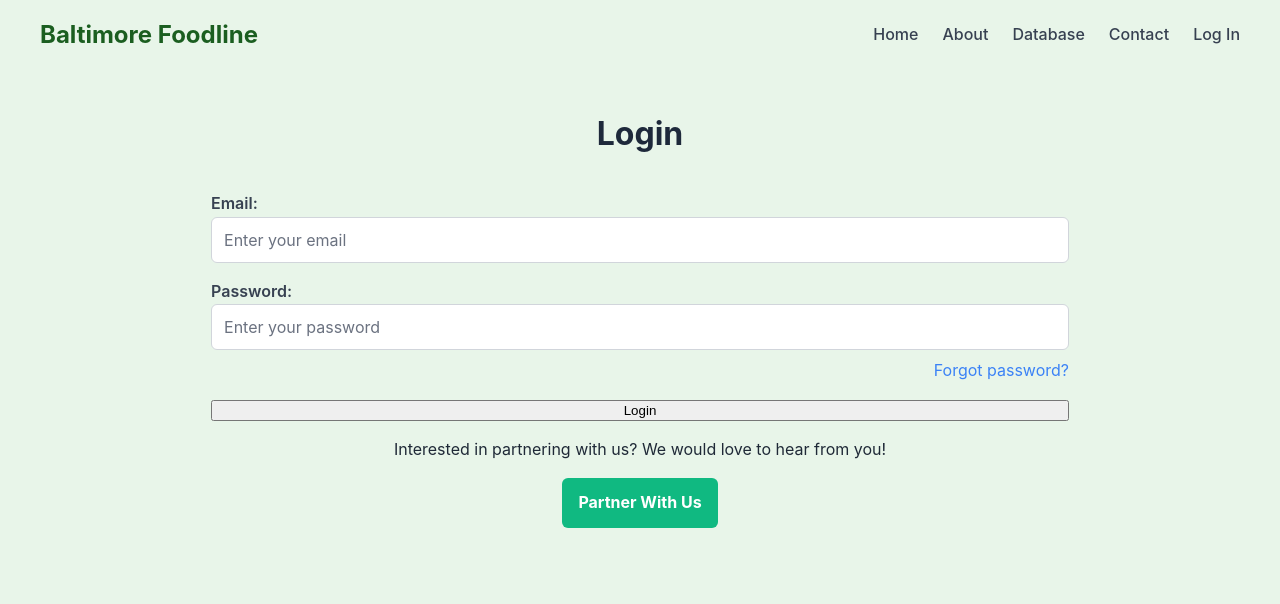
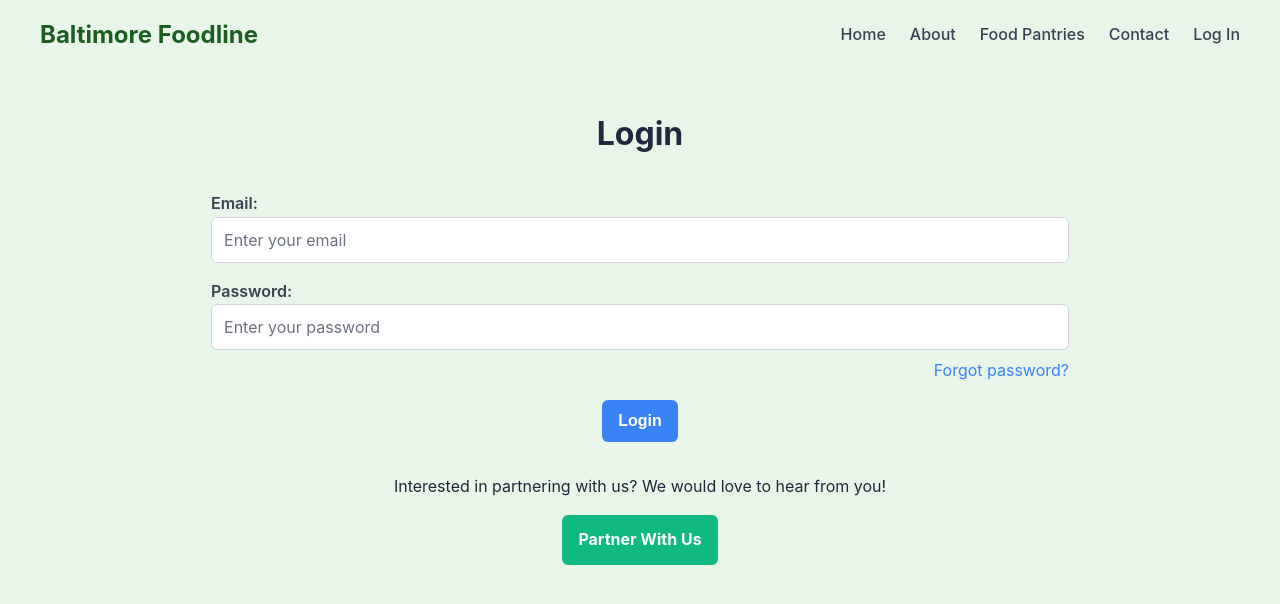
Before and after one commit to luckyjain1/baltimorefoodline, a Next.js app: page /login in a window 1280 px wide. Shown: the top 604 px of the page. Built offline with nearby package versions, Linux system fonts and the light colour scheme; no server answers.

Commit message:
fixed login page formatting and added in database table, there are error while deploying

```diff
--- a/app/database/page.tsx
+++ b/app/database/page.tsx
@@ -6,7 +6,6 @@ export default function DatabasePage() {
 
   type Pantry = {
     id: string;
-    name: string;
     location: string;
     hours: string;
     other: string;
@@ -26,7 +25,7 @@ export default function DatabasePage() {
 
   return (
     <div className="container">
-      <h1 className="page-title">Food Pantry Database</h1>
+      <h1 className="page-title">Food Pantries in Baltimore</h1>
       <table className="table">
         <thead>
           <tr>
@@ -39,7 +38,7 @@ export default function DatabasePage() {
         <tbody>
           {foodPantries.map((pantry) => (
             <tr key={pantry.id}>
-              <td>{pantry.name || "N/A"}</td>
+              <td>{pantry.id || "N/A"}</td>
               <td>{pantry.location || "N/A"}</td>
               <td>{pantry.hours || "N/A"}</td>
               <td>{pantry.other || "N/A"}</td>
--- a/app/globals.css
+++ b/app/globals.css
@@ -209,7 +209,3 @@ textarea::placeholder {
   color: #4b5563; /* Gray-600 */
   text-align: left;
 }
-
-.table tr:nth-child(even) td {
-  background-color: #f3f4f6; /* Gray-200 for alternating rows */
-}
--- a/app/login/page.tsx
+++ b/app/login/page.tsx
@@ -84,7 +84,7 @@ export default function LoginPage() {
 
           <button
             type="submit"
-            className={loading ? "bg-blue-500 text-white font-bold py-2 px-4 rounded opacity-50 cursor-not-allowed": "bg-blue-500 hover:bg-blue-700 text-white font-bold py-2 px-4 rounded "}
+            className={`btn ${loading ? "opacity-50 cursor-not-allowed" : ""}`}
             disabled={loading}
           >
             {loading ? (
--- a/components/NavBar.jsx
+++ b/components/NavBar.jsx
@@ -44,7 +44,7 @@ export default function Navbar() {
             About
           </Link>
           <Link href="/database" className={styles.navItem}>
-            Database
+            Food Pantries
           </Link>
           <Link href="/contact" className={styles.navItem}>
             Contact
```
